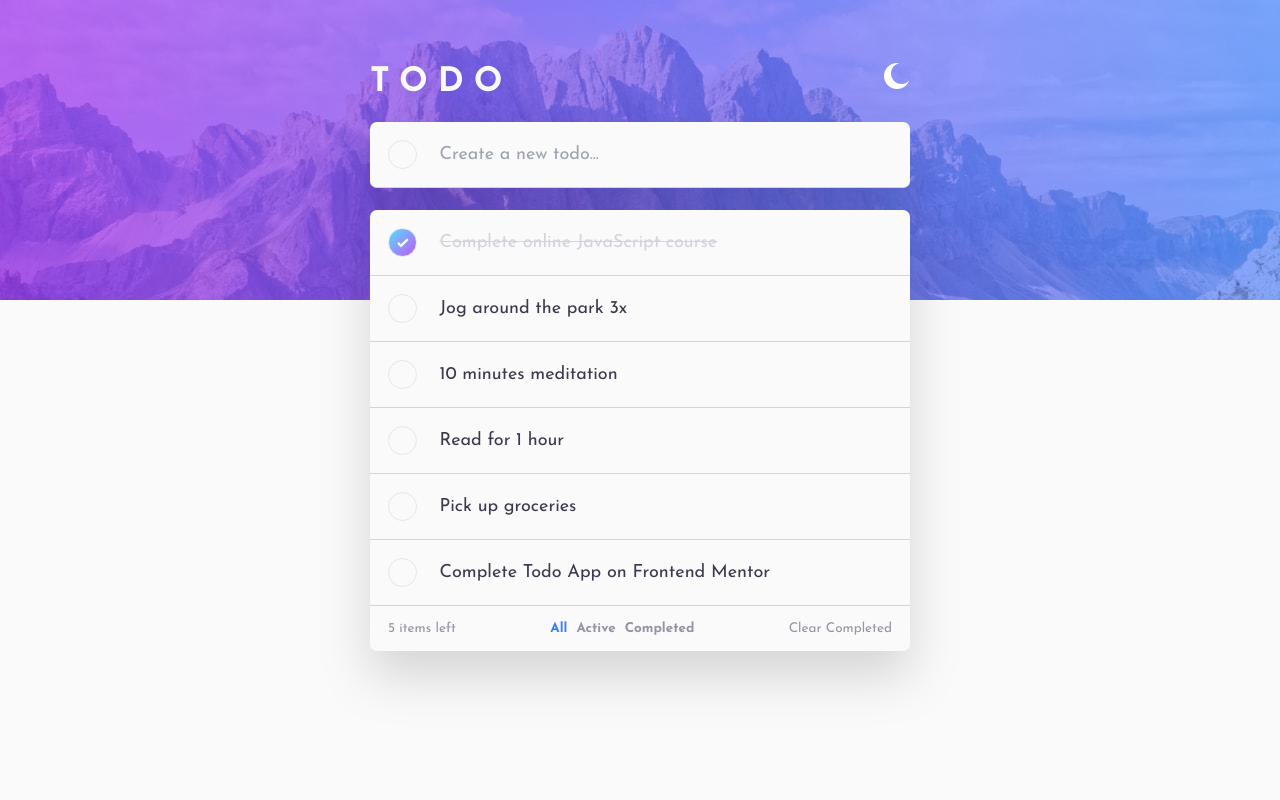
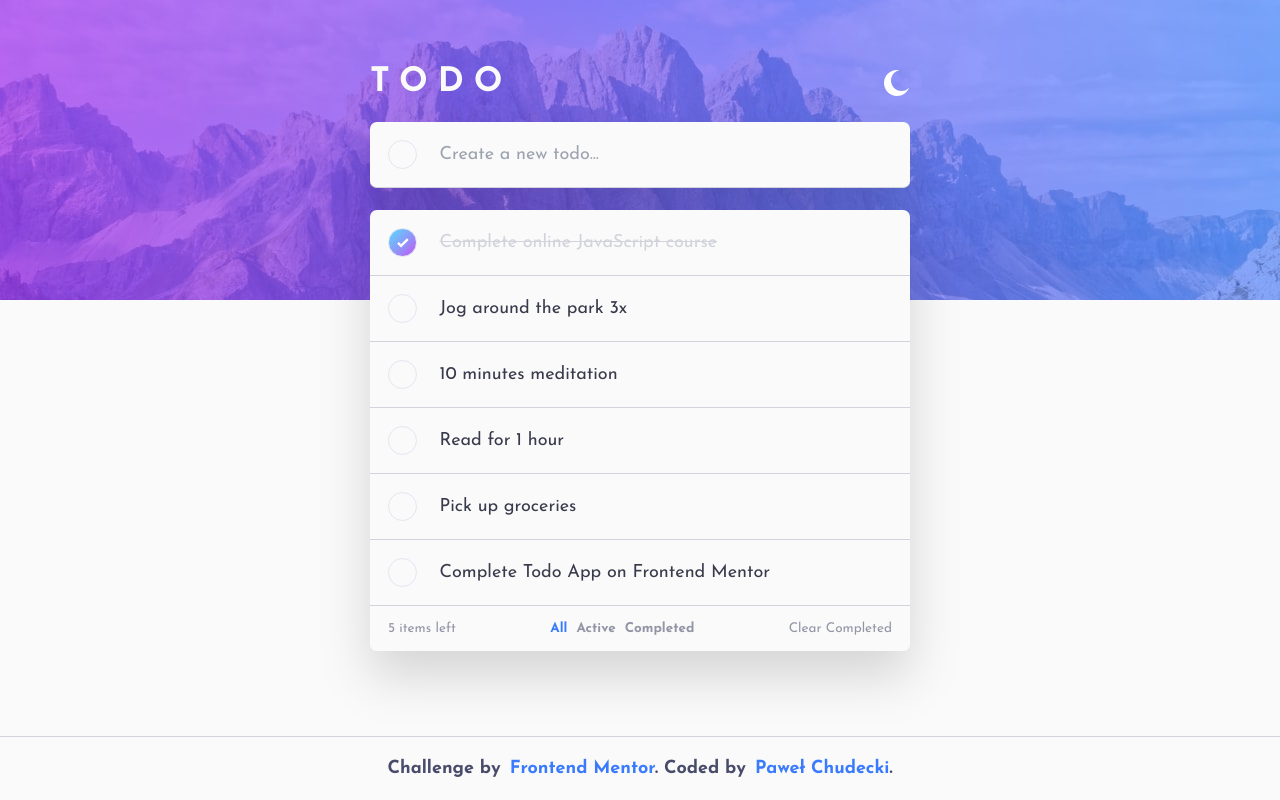
Before and after one commit to SoulRvr29/Todo-app, a React (Vite) app: page / in a window 1280 px wide. Built offline with nearby package versions, Linux system fonts and the light colour scheme.

Commit message:
added footer

```diff
--- a/src/App.jsx
+++ b/src/App.jsx
@@ -3,9 +3,9 @@ import Header from "./Header";
 import Todo from "./Todo";
 import Form from "./Form";
 import data from "./data/todo.json";
+import Footer from "./Footer";
 
 function App() {
-  // const [tasks, setTasks] = useState(data);
   const [tasks, setTasks] = useState(
     JSON.parse(localStorage.getItem("todoData")) || data
   );
@@ -63,7 +63,7 @@ function App() {
       />
       <div className="p-4 my-6 max-w-lg w-full mx-auto">
         <Header />
-        <main className="drop-shadow-2xl">
+        <main className="drop-shadow-2xl mb-14 max-sm:mb-24">
           <Form
             addTask={addTask}
             setStatus={setStatus}
@@ -138,6 +138,7 @@ function App() {
           </footer>
         </main>
       </div>
+      <Footer />
     </div>
   );
 }
--- /dev/null
+++ b/src/Footer.jsx
@@ -0,0 +1,24 @@
+const Footer = () => {
+  return (
+    <footer className="fixed bottom-0 w-screen text-center font-bold text-base max-sm:text-xs text-light-vd-grayish-blue p-4 max-sm:p-2 bg-Very-light-gray border-t border-light-l-grayish-blue bg-light-vl-gray">
+      Challenge by
+      <a
+        className="text-bright-blue ml-2 hover:underline"
+        href="https://www.frontendmentor.io/challenges/todo-app-Su1_KokOW"
+        target="_blank"
+      >
+        Frontend Mentor
+      </a>
+      . Coded by
+      <a
+        className="text-bright-blue ml-2 hover:underline"
+        href="https://www.frontendmentor.io/profile/SoulRvr29"
+      >
+        Paweł Chudecki
+      </a>
+      .
+    </footer>
+  );
+};
+
+export default Footer;
--- a/src/Header.jsx
+++ b/src/Header.jsx
@@ -4,6 +4,7 @@ const Header = () => {
       <h1 className="text-light-vl-gray uppercase tracking-[10px] font-bold text-3xl max-sm:text-2xl">
         todo
       </h1>
+      <button>
         <svg
           xmlns="http://www.w3.org/2000/svg"
           width="26"
@@ -16,6 +17,7 @@ const Header = () => {
             d="M13 0c.81 0 1.603.074 2.373.216C10.593 1.199 7 5.43 7 10.5 7 16.299 11.701 21 17.5 21c2.996 0 5.7-1.255 7.613-3.268C23.22 22.572 18.51 26 13 26 5.82 26 0 20.18 0 13S5.82 0 13 0z"
           />
         </svg>
+      </button>
     </header>
   );
 };
--- a/src/index.css
+++ b/src/index.css
@@ -40,6 +40,7 @@ body {
   min-height: 100vh;
   background-color: var(--Very-Light-Gray);
   color: var(--Very-Dark-Grayish-Blue);
+  animation: fadeIn 1s forwards;
 }
 
 h1 {
```
Lines whose indentation alone changed are shown as unchanged.
